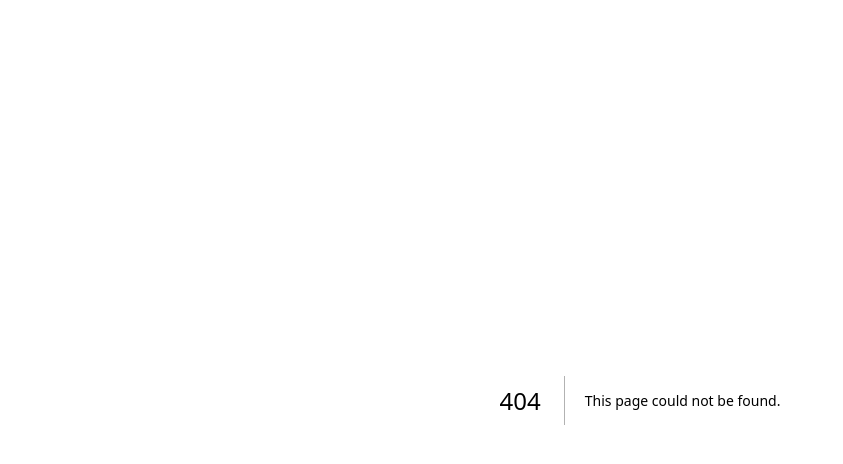
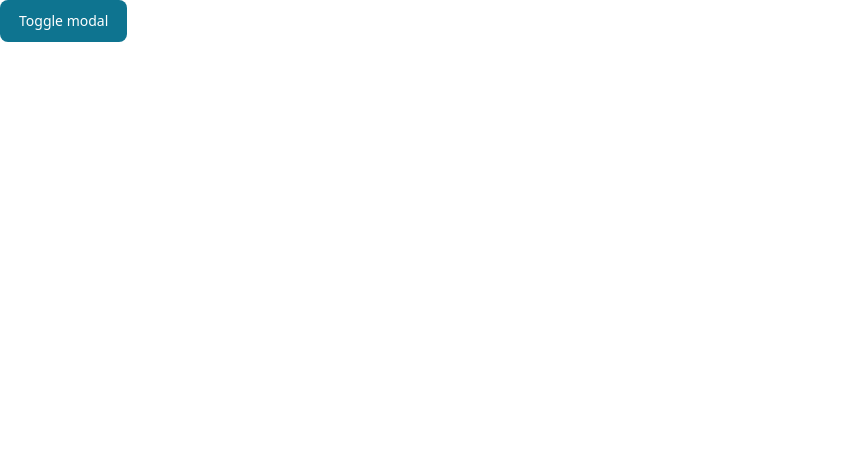
Before and after one commit to RANJITHROSAN17/mern-frontend, a Next.js app: page /mern-frontend/modal in a window 1280 px wide. Before the commit this address had no page. Shown: the top 464 px of the page, without its empty margins (0-843 px from the left). Built offline with nearby package versions, Linux system fonts and the light colour scheme.

Commit message:
fix modal

```diff
--- /dev/null
+++ b/app/modal/page.tsx
@@ -0,0 +1,7 @@
+import ModalEvent from "../../components/organisms/Modal";
+
+const ModalPage = () => {
+    return ( <ModalEvent/> );
+}
+
+export default ModalPage;
--- a/components/organisms/Modal.tsx
+++ b/components/organisms/Modal.tsx
@@ -22,7 +22,7 @@ const ModalEvent = () => {
           </Button>
           <Modal
             //show={visible}
-            visible = {visible}
+            show = {visible}
             size="md"
             popup={true}
             onClose={onClose}
```
